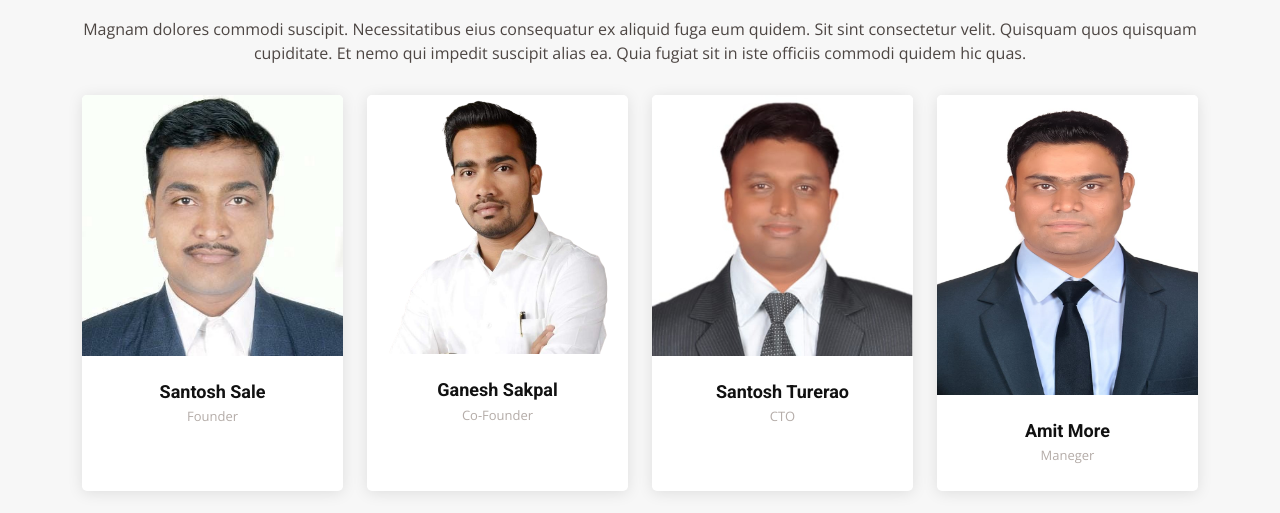
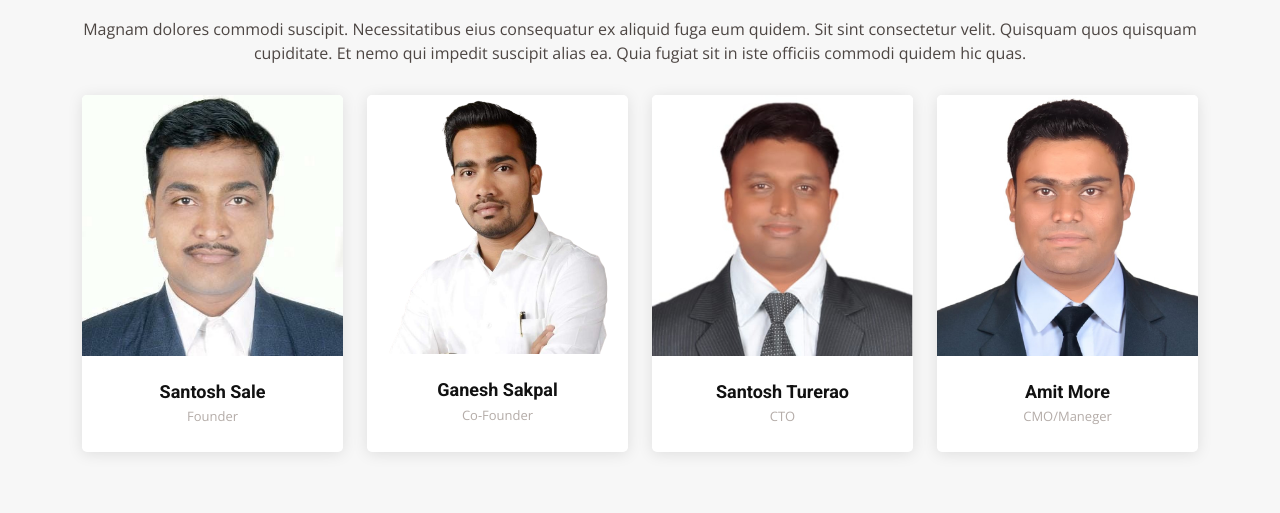
Before and after one commit to milindturerao/www.careerinfotech.com, a plain HTML site: page team.html in a window 1280 px wide. Shown: the part 287-800 px from the top of the page. Drawn offline with nearby package versions, Linux system fonts and the light colour scheme.

Commit message:
team update

```diff
--- a/team.html
+++ b/team.html
@@ -178,7 +178,7 @@
           <div class="col-lg-3 col-md-6 d-flex align-items-stretch">
             <div class="member" data-aos="fade-up" data-aos-delay="300">
               <div class="member-img">
-                <img src="assets/img/team/team-3.jpeg" class="img-fluid" style="height: 300px; width: 300px;" alt="">
+                <img src="assets/img/team/team-3.jpg" class="img-fluid" alt="">
                 <div class="social">
                   <a href=""><i class="bi bi-twitter"></i></a>
                   <a href=""><i class="bi bi-facebook"></i></a>
@@ -188,7 +188,7 @@
               </div>
               <div class="member-info">
                 <h4>Amit More</h4>
-                <span>Maneger</span>
+                <span>CMO/Maneger</span>
               </div>
             </div>
           </div>
```
Also changed, not shown: assets/img/team/team-3.jpeg (deleted), assets/img/team/team-3.jpg (added).
